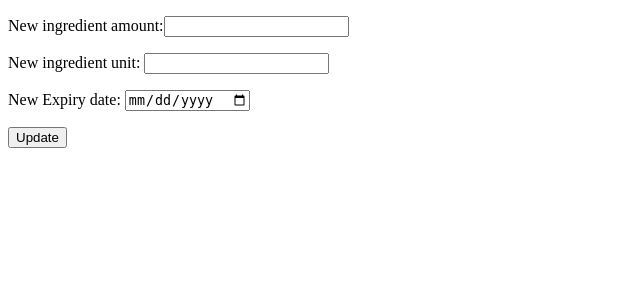
After one commit to Jingbin1109/cs411, a Django app: page /PandaXpress/invenown/show/update/ in a window 1280 px wide. The commit adds this page. Shown: the top 300 px of the page, without its empty margins (0-640 px from the left). Run offline with Django 3.2, Linux system fonts and the light colour scheme.

Commit message:
Added edit for inventory, need to change added date. Need to do delete next

```diff
--- a/jingbin/PandaXpress/urls.py
+++ b/jingbin/PandaXpress/urls.py
@@ -12,6 +12,7 @@ urlpatterns = [
     path("recipe_ingredients/",views.RecInd),
 
     path('invenown/show/', views.OwnInventory),
+    path('invenown/show/update/', views.UpdateOwnInven),
 
     path('inven/', views.show_inven, name = "show"),
     path('inven/create/', views.CreateInven, name="create"),
--- a/jingbin/PandaXpress/views.py
+++ b/jingbin/PandaXpress/views.py
@@ -310,6 +310,20 @@ def OwnInventory(request):
         ,[id])
     return (render(request, "invenown.html", {"data": db, 'id': request.session['id'], 'USER': user_obj}))
 
+def UpdateOwnInven(request):
+    if request.method == 'POST':
+        inv_include_id = request.GET.get("id")
+        ingredient_amnt = request.POST.get("ingr_amnt")
+        unit = request.POST.get("unit")
+        expiry = request.POST.get("expiry")
+        with connection.cursor() as cursor:
+            cursor.execute(
+                'UPDATE Inventory_Incl SET ingredient_amount = %s, ingredient_unit = %s, ingredient_expiry_date = %s WHERE inventory_incl_id = %s ',
+                [ingredient_amnt, unit, expiry, inv_include_id])
+        return redirect("/PandaXpress/invenown/show/")
+    else:
+        return render(request, "invupdate.html")
+
 def OwnRecipe(request):
     try:
         id = request.session['id']
--- a/jingbin/templates/invenown.html
+++ b/jingbin/templates/invenown.html
@@ -13,6 +13,7 @@
                 <th>Ingredient Unit</th>
                 <th>Ingredient Added Date</th>
                 <th>Ingredient Expiry Date</th>>
+                <th>Ingredient update</th>
             </tr>
         </thead>
     {% for i in data %}
@@ -22,6 +23,7 @@
             <td>{{i.ingredient_unit}}</td>
             <td>{{i.ingredient_added_date}}</td>
             <td>{{i.ingredient_expiry_date}}</td>
+            <td><a href='update/?id={{ i.inventory_incl_id }}'>Edit</a> | <a href='delete/?id={{ i.inventory_incl_id }}'>Delete</a> </td>
         </tr>
     {% endfor %}
     </table>
--- /dev/null
+++ b/jingbin/templates/invupdate.html
@@ -0,0 +1,28 @@
+<!DOCTYPE html>
+<html lang="en">
+<head>
+    <meta charset="UTF-8">
+    <title>Update Inventory</title>
+</head>
+<body>
+<form action="" method="post">
+    {% csrf_token %}
+    <p>
+        <input type = "hidden" name = "id" value="{{ i.inventory_incl_id }}">
+    </p>
+    <p>
+        New ingredient amount:<input type="number" name="ingr_amnt" value="{{ i.ingredient_amount }}">
+    </p>
+    <p>
+        New ingredient unit: <input type="text" name="unit" value="{{ i.ingredient_unit}}">
+    </p>
+    <p>
+        New Expiry date: <input type="date" name="expiry" value="{{i.ingredient_expiry_date}}">
+    </p>
+    <p>
+        <button type="submit">Update</button>
+    </p>
+</form>
+
+</body>
+</html>
```
